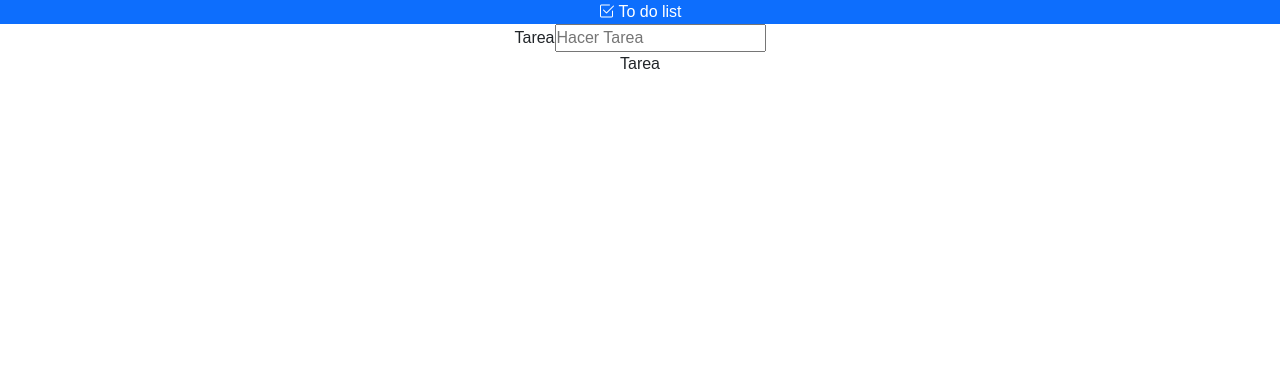
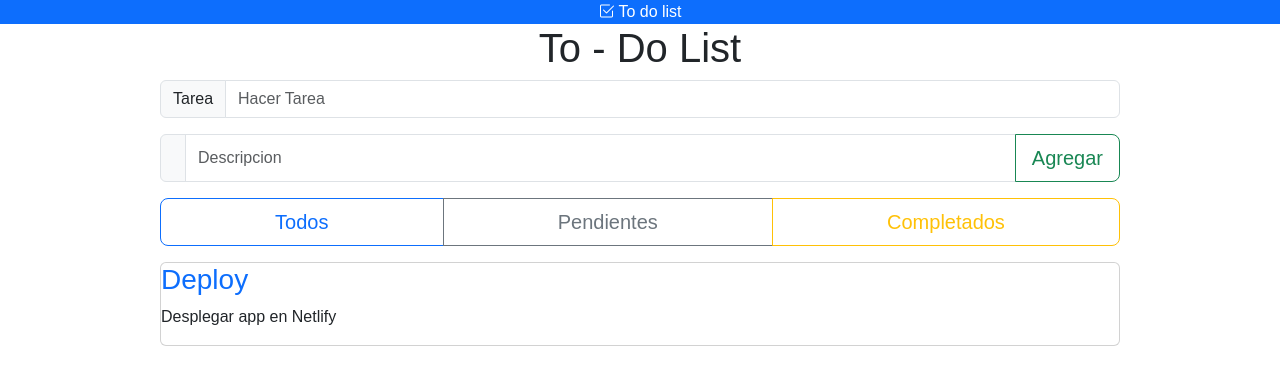
Before and after one commit to mmjafet/segunda_practica_react, a React (Vite) app: page / in a window 1280 px wide. Shown: the top 384 px of the page. Built offline with nearby package versions, Linux system fonts and the light colour scheme.

Commit message:
refactor Formulario and Tarea components for improved layout and functionality; add form elements and buttons

```diff
--- a/src/Formulario/index.jsx
+++ b/src/Formulario/index.jsx
@@ -1,13 +1,28 @@
 import React from 'react'
 
 const Formulario = () => {
-  return (
-    <div>
-        <label >Tarea</label>
-        <input type="text" placeholder='Hacer Tarea' />
-        <label htmlFor="Descripcion"></label>
+  return (<>
+    <form className='flex flex-column col-9'>
+        <h1 className='text-center'>To - Do List</h1>
+        <div className='input-group mb-3 col-12'>
 
+            <label className='input-group-text'>Tarea</label>
+            <input type="text" placeholder='Hacer Tarea' required className='form-control'/>
+        </div>
+        <div className='input-group'>
+
+            <label htmlFor="Descripcion" className='input-group-text'></label>
+            <input type="text" placeholder='Descripcion' className='form-control'/>
+            <button className='btn btn-outline-success btn-lg'>Agregar</button>
+
+        </div>
+    </form>
+    <div className='m-3 btn-group col-9'>
+        <div className="btn btn-outline-primary btn-lg">Todos</div>
+        <div className="btn btn-outline-secondary btn-lg">Pendientes</div>
+        <div className="btn btn-outline-warning btn-lg">Completados</div>
     </div>
+  </>
   )
 }
 
--- a/src/Tareas/index.jsx
+++ b/src/Tareas/index.jsx
@@ -2,7 +2,17 @@ import React from 'react'
 
 const Tarea = () => {
   return (
-    <div>Tarea</div>
+    <section
+    className='flex flex-column justify-content-center align-items-center col-9'>
+        <div className="card col-12" >
+            <div className='col-8'>
+                <h3 className='text-primary'>Deploy</h3>
+                <p>Desplegar app en Netlify</p>
+            </div>
+
+        </div>
+
+</section>
   )
 }
 
```
